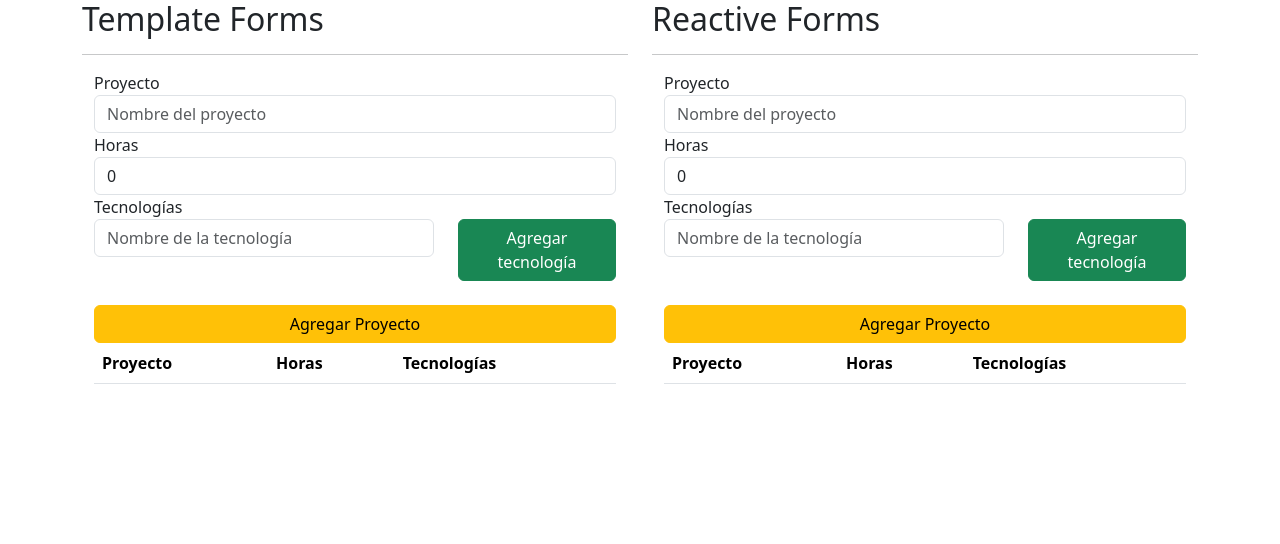
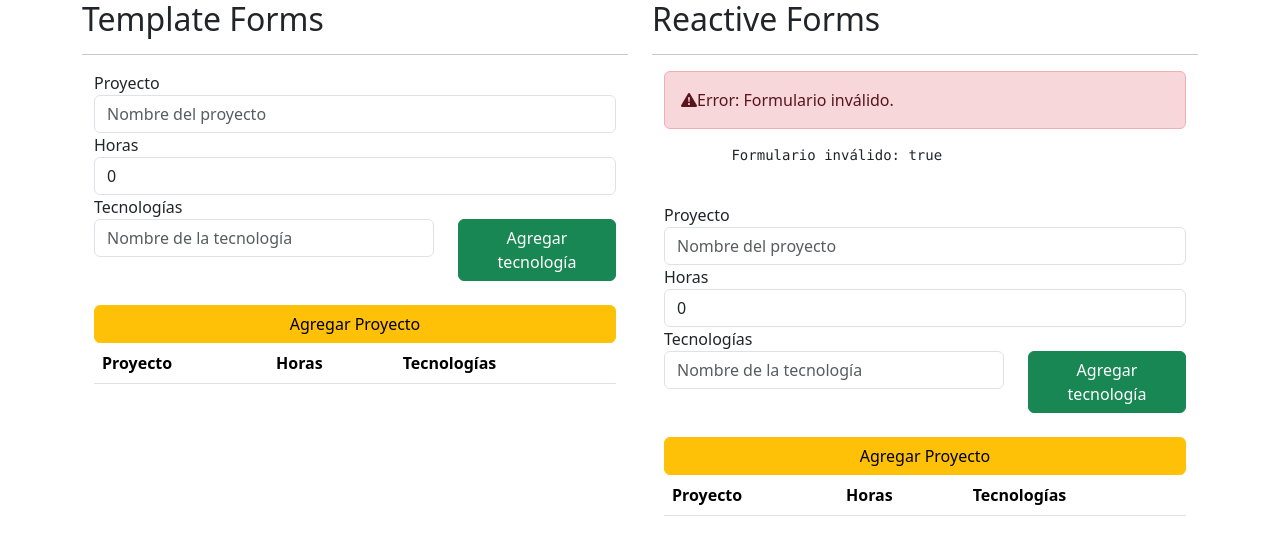
Before and after one commit to ClaudiaQuezadaRiquelme/yirsis-06-forms, an Angular app: page / in a window 1280 px wide. Shown: the top 544 px of the page. Built offline with nearby package versions, Linux system fonts and the light colour scheme.

Commit message:
reactive forms validators

```diff
--- a/src/app/form-reactive/form-reactive/form-reactive.component.html
+++ b/src/app/form-reactive/form-reactive/form-reactive.component.html
@@ -1,8 +1,23 @@
 
 <form [formGroup]="reactiveForm" class="form-group container" autocomplete="off">
+    <div class="alert alert-danger d-flex align-items-center" role="alert">
+        <i class="bi bi-exclamation-triangle-fill"></i>
+        <div>Error: Formulario inválido.</div>
+    </div>
+    <pre>
+        Formulario inválido: {{reactiveForm.invalid}}
+    </pre>
     <div>
         <label for="proyectoR">Proyecto</label>
-        <input formControlName="proyecto" class="form-control" type="text" id="proyectoR" placeholder="Nombre del proyecto">
+        <input
+            formControlName="proyecto"
+            class="form-control"
+            type="text"
+            id="proyectoR"
+            placeholder="Nombre del proyecto"
+            maxlength="15"
+        > <!-- maxlength impide que siga escribiendo, pero tiene html problemas de seguridad -->
+
     </div>
     <div>
         <label for="horasR">Horas</label>
--- a/src/app/form-reactive/form-reactive/form-reactive.component.ts
+++ b/src/app/form-reactive/form-reactive/form-reactive.component.ts
@@ -1,5 +1,5 @@
 import { Component } from '@angular/core';
-import { FormBuilder, FormControl, FormGroup } from '@angular/forms';
+import { FormBuilder, FormControl, FormGroup, Validators } from '@angular/forms';
 
 @Component({
   selector: 'app-form-reactive',
@@ -14,8 +14,16 @@ export class FormReactiveComponent {
   // });
 
   reactiveForm: FormGroup = this.fb.group({
-    proyecto: this.fb.control(''),
-    horas: this.fb.control(0),
+    proyecto: this.fb.control('', [
+      Validators.required,
+      Validators.minLength(3),
+      Validators.maxLength(15), // invalida el form pero no impide que se siga escribiendo
+    ]),
+    horas: this.fb.control(0, [
+      Validators.required,
+      Validators.min(0),
+      Validators.max(50), // invalida el form pero no impide que se siga escribiendo
+    ]),
     tecnologia: this.fb.control('')
   });
 
```
